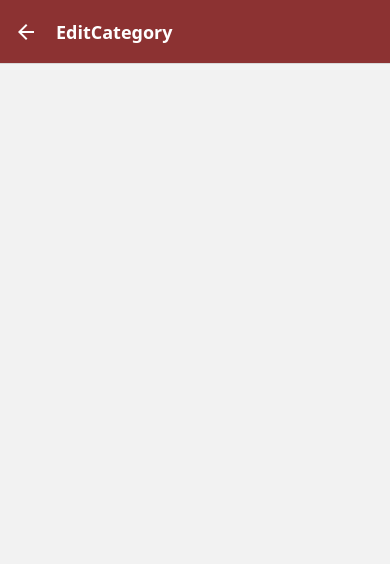
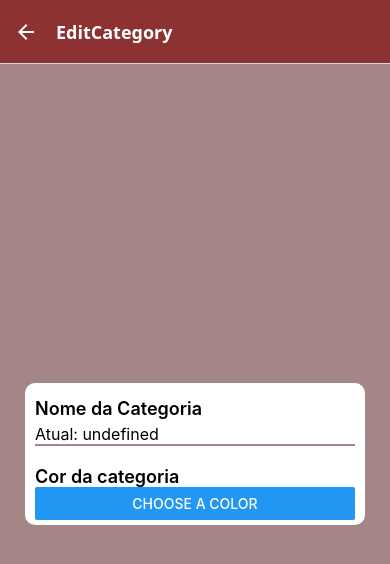
Before and after one commit to RDPW1SH/expo, a React Native app in the folder teste/: screen /EditCategory in a window 390 px wide. Shown: the top 564 px of the page. Built offline with nearby package versions, Linux system fonts and the light colour scheme; no server answers.

Commit message:
update editCategory

```diff
--- a/teste/screens/AddCategoryScreen.js
+++ b/teste/screens/AddCategoryScreen.js
@@ -3,7 +3,6 @@ import { SafeAreaProvider, SafeAreaView } from 'react-native-safe-area-context'
 import React, { useEffect, useState } from 'react'
 import { useNavigation } from '@react-navigation/native';
 import ColorPicker, { Panel1, Swatches, Preview, OpacitySlider, HueSlider } from 'reanimated-color-picker';
-import { useSharedValue } from 'react-native-reanimated';
 const AddCategoryScreen = () => {
 
 
--- a/teste/screens/EditCategoryScreen.js
+++ b/teste/screens/EditCategoryScreen.js
@@ -1,16 +1,31 @@
-import { View, FlatList, StyleSheet, Text, Pressable } from 'react-native';
+import { View, Text, StyleSheet, TextInput, Button, Modal} from 'react-native'
+import { SafeAreaProvider, SafeAreaView } from 'react-native-safe-area-context'
 import { useState, useEffect } from 'react';
-import { SafeAreaProvider, SafeAreaView } from 'react-native-safe-area-context';
 import LoadingComponent from '../components/LoadingComponent';
+import ColorPicker, { Panel1, Swatches, Preview, OpacitySlider, HueSlider } from 'reanimated-color-picker';
+
 
 const EditCategoryScreen = ({route, navigation}) => {
 
     const [category, setCategory] = useState([]);
     const [loading, setLoading] = useState(true);
+    const [showModal, setShowModal] = useState(false);
+
+    const onSelectColor = ({ hex }) => {
+        setCategory(prev => ({
+            ...prev,
+            color: hex
+        }));
+        /*
+        console.log(category.color);
+        console.log(hex);*/
+    };
+
     let categoryId = route?.params?.categoryId;
 
     useEffect(() => {
         async function handleData() {
+
             try {
 
                 const res = await fetch('https://67a0e0ad5bcfff4fabe0f261.mockapi.io/api/testes/Category');
@@ -27,9 +42,7 @@ const EditCategoryScreen = ({route, navigation}) => {
             }
 
             }
-            navigation.setOptions({title: category?.title})
             handleData()
-
           }, [navigation])
 
         if(loading) {
@@ -37,16 +50,69 @@ const EditCategoryScreen = ({route, navigation}) => {
             <LoadingComponent />
           )
         }
+    return (
+    <SafeAreaProvider>
+        <SafeAreaView style={styles.container}>
+            <View style={styles.formContainer}>
+                <View style={styles.formViewCategoryName}>
+                    <Text style={styles.formViewTitle}>Nome da Categoria</Text>
+                    <TextInput n style={styles.formViewInput} placeholder={`Atual: ${category.title}`}></TextInput>
+                </View>
+                <View style={styles.formViewCategoryColor}>
+                    <Text style={styles.formViewTitle}>Cor da categoria</Text>
+                    <Button title='Choose a color' color={category.color} onPress={() => setShowModal(true)} />
 
-  return (
-    <View>
-      <Text>{category.id}</Text>
-      <Text>{category.title}</Text>
-      <Text>{category.colorr}</Text>
-
-
+                    <Modal visible={showModal} animationType='slide'>
+                        <ColorPicker style={''} value='red' onComplete={onSelectColor}>
+                            <Preview />
+                            <Panel1 />
+                            <HueSlider />
+                            <OpacitySlider />
+                            <Swatches />
+                        </ColorPicker>
+                        <Button title='Ok' onPress={() => setShowModal(false)} />
+                    </Modal>
                 </View>
+            </View>
+        </SafeAreaView>
+    </SafeAreaProvider>
   )
 }
 
+const styles = StyleSheet.create({
+    container: {
+        flex: 1, justifyContent: 'center',
+        backgroundColor: '#A48686',
+        paddingHorizontal: 25,
+        paddingVertical: 50,
+    },
+    formContainer: {
+        display: 'flex',
+        paddingVertical: 5,
+        paddingHorizontal: 10,
+        borderRadius: 10,
+        backgroundColor: 'white',
+        gap: 10,
+    },
+    formViewCategoryName: {
+        display: 'flex',
+        gap: 5
+    },
+    colorPicker: {
+        width: '100%',
+        height: 'auto',
+        padding: 15,
+    },
+    formViewTitle: {
+        paddingTop: 10,
+      fontSize: 18,
+      fontWeight: 600,
+    },
+    formViewInput: {
+        fontSize: 16,
+        borderBottomColor: '#A48686',
+        borderBottomWidth: 2,
+    }
+})
+
 export default EditCategoryScreen
```
Lines whose indentation alone changed are shown as unchanged.
